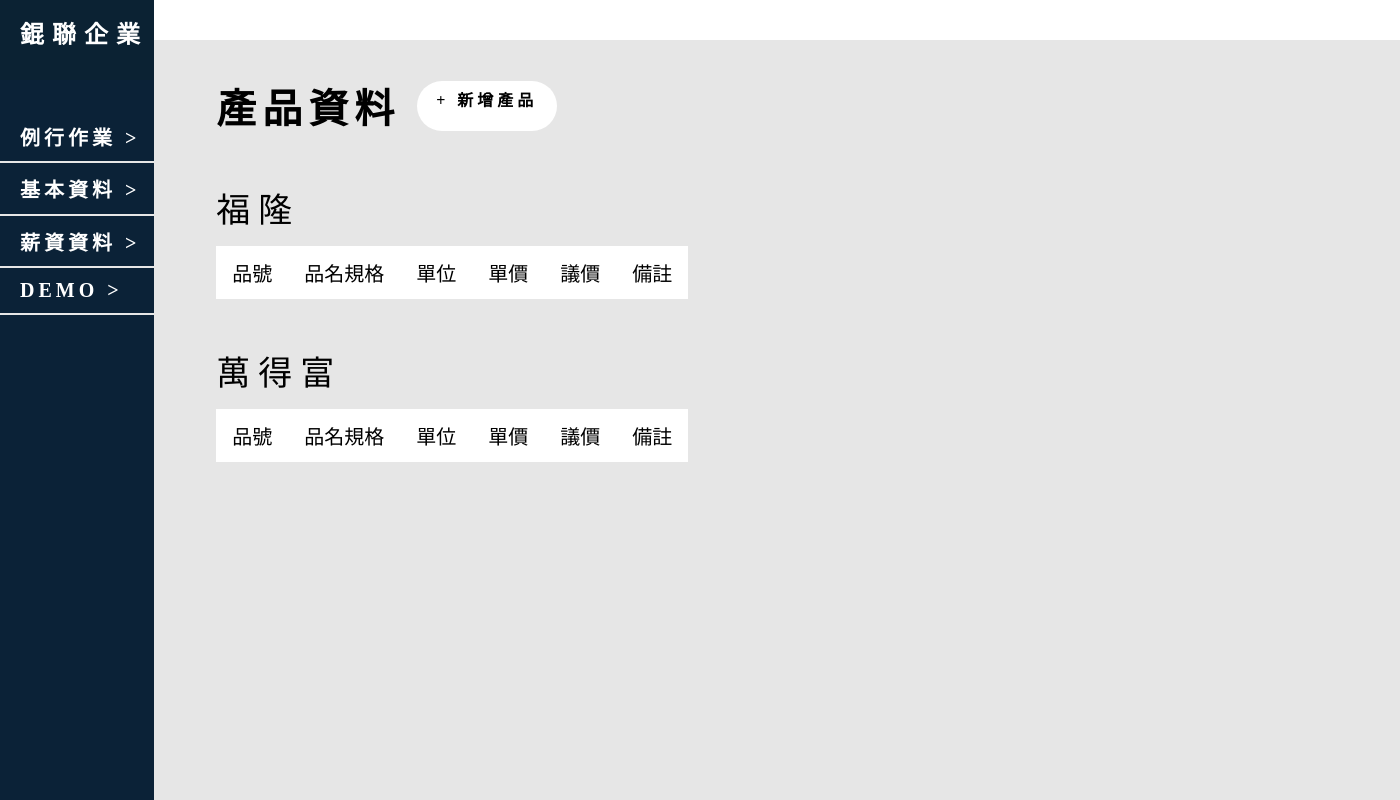
After one commit to liu-han-lun/KL, a CodeIgniter 4 app: the page made by app/Views/Pages/BasicInfo/ProductInfo/index.php in a window 1400 px wide. The commit adds this page. Run offline with PHP 8.4 and a stand-in for CodeIgniter, Linux system fonts and the light colour scheme; the template is opened without the code that fills it, so the values that code supplies are empty; some libraries are stand-ins or nearby versions.

Commit message:
text0729

```diff
--- a/app/Config/Routes.php
+++ b/app/Config/Routes.php
@@ -48,6 +48,8 @@ $routes->post('CustomerInfo/add' ,'CustomerInfo::runAdd') ;
 $routes->get('CustomerInfo/edit' ,'CustomerInfo::edit') ;
 $routes->post('CustomerInfo/edit' ,'CustomerInfo::runEdit') ;
 $routes->post('CustomerInfo/delete' ,'CustomerInfo::delete') ;
+
+$routes->get('ProductInfo' , 'ProductInfo::index') ;
 //$routes->post('NextPages','Home::NextPages/nextpage') ;
 
 
--- /dev/null
+++ b/app/Views/Pages/BasicInfo/ProductInfo/index.php
@@ -0,0 +1,164 @@
+<?php echo view('Templates/Header') ; ?>
+<?php echo view('Templates/Content') ; ?>
+	<section class = "product-info">
+		<div class="work">
+			<div class = "work-item">
+				<a href="ProductInfo">產品資料</a>
+			</div>
+			<div class = "product-info-item">
+				<a href="">+ 新增產品</a>
+			</div>
+		</div>
+		<div class="product-info-block">
+			<div class="product-info-block-form">
+				<table>
+					<caption>福隆</caption>
+					<tbody>
+						<tr class="title">
+							<td>
+								<p1>
+									品號
+								</p1>
+							</td>
+							<td>
+								<p1>
+									品名規格
+								</p1>
+							</td>
+							<td>
+								<p1>
+									單位
+								</p1>
+							</td>
+							<td>
+								<p1>
+									單價
+								</p1>
+							</td>
+							<td>
+								<p1>
+									議價
+								</p1>
+							</td>
+							<td>
+								<p1>
+									備註
+								</p1>
+							</td>
+						</tr>
+						<?php $i = 1 ?>
+						<?php foreach($queryA as $row): ?>
+							<tr>
+								<td>
+									<p>
+										<?php echo $row['productNum'] ?>
+									</p>
+								</td>
+								<td>
+									<p>
+										<?php echo $row['productSpec'] ?>
+									</p>
+								</td>
+								<td>
+									<p>
+										<?php echo $row['unit'] ?>
+									</p>
+								</td>
+								<td>
+									<p>
+										<?php echo $row['unitPrice'] ?>
+									</p>
+								</td>
+								<td>
+									<p>
+										<?php echo $row['sellingPrice'] ?>
+									</p>
+								</td>
+								<td>
+									<p>
+										<?php echo $row['PS'] ?>
+									</p>
+								</td>
+							</tr>
+						<?php $i++ ?>
+						<?php endforeach ?>
+					</tbody>
+				</table>
+				<table>
+					<caption>萬得富</caption>
+					<tbody>
+						<tr class="title">
+							<td>
+								<p1>
+									品號
+								</p1>
+							</td>
+							<td>
+								<p1>
+									品名規格
+								</p1>
+							</td>
+							<td>
+								<p1>
+									單位
+								</p1>
+							</td>
+							<td>
+								<p1>
+									單價
+								</p1>
+							</td>
+							<td>
+								<p1>
+									議價
+								</p1>
+							</td>
+							<td>
+								<p1>
+									備註
+								</p1>
+							</td>
+						</tr>
+						<?php $i = 1 ?>
+						<?php foreach($queryA as $row): ?>
+							<tr>
+								<td>
+									<p>
+										<?php echo $row['productNum'] ?>
+									</p>
+								</td>
+								<td>
+									<p>
+										<?php echo $row['productSpec'] ?>
+									</p>
+								</td>
+								<td>
+									<p>
+										<?php echo $row['unit'] ?>
+									</p>
+								</td>
+								<td>
+									<p>
+										<?php echo $row['unitPrice'] ?>
+									</p>
+								</td>
+								<td>
+									<p>
+										<?php echo $row['sellingPrice'] ?>
+									</p>
+								</td>
+								<td>
+									<p>
+										<?php echo $row['PS'] ?>
+									</p>
+								</td>
+							</tr>
+						<?php $i++ ?>
+						<?php endforeach ?>
+					</tbody>
+				</table>
+			</div>
+		</div>
+	</section>
+</section>
+<?php echo view('Templates/Footer') ; ?>
--- a/app/Views/Pages/BasicInfo/index.php
+++ b/app/Views/Pages/BasicInfo/index.php
@@ -7,7 +7,7 @@
 				<a href="CustomerInfo">廠商資料</a>
 			</div>
 			<div class = "work-item">
-				<a href="Home">產品資料</a>
+				<a href="ProductInfo">產品資料</a>
 			</div>
 			<div class = "work-item">
 				<a href="Home">定價資料</a>
--- a/app/Views/Templates/Header.php
+++ b/app/Views/Templates/Header.php
@@ -9,6 +9,7 @@
 	<link rel="stylesheet" type="text/css" href="/css/basic-info.css">
 	<link rel="stylesheet" type="text/css" href="/css/customer-info.css">
 	<link rel="stylesheet" type="text/css" href="/css/newcustomer.css">
+	<link rel="stylesheet" type="text/css" href="/css/product-info.css">
 
 </head>
 <body>
--- /dev/null
+++ b/public/css/product-info.css
@@ -0,0 +1,118 @@
+.product-info{
+
+	width: 100% ;
+	height: 95vh ;
+	background-color: rgb(230,230,230) ;
+
+}
+
+.product-info > .work {
+
+	margin: auto;
+
+}
+
+.product-info > .work > .work-item{
+
+	display: inline-block ;
+	vertical-align:middle;
+	padding-top: 3% ;
+	padding-left: 5% ;
+
+
+}
+
+.product-info > .work > .work-item form{
+
+
+}
+
+.product-info > .work > .work-item a{
+
+
+	font-family: '微軟正黑體' ;
+	font-size: 40px;
+	font-weight: bold ;
+	letter-spacing: 6px ;
+	color: rgb(0,0,0) ;
+
+	cursor: pointer ;
+	border-style: none ;
+	background-color: rgba(255,255,255,0);
+	padding-left: 0 ;
+	padding-right: 0 ;
+	padding-bottom: 2% ;
+
+}
+
+.product-info-item{
+
+	display: inline-block;
+	vertical-align:middle;
+	padding-top: 3% ;
+	margin-left: 1% ;
+	text-align: center;
+
+
+}
+
+.product-info-item > a{
+
+	display: block;
+	width:140px ;
+	height: 50px ;
+	border-radius:30px;
+	color: rgb(0,0,0) ;
+	background-color: rgb(255,255,255) ;
+
+	font-family: '微軟正黑體';
+	font-size: 16px ;
+	font-weight: bold ;
+	letter-spacing: 4px ;
+	line-height: 2.5rem;
+
+	cursor: pointer ;
+}
+
+.product-info-item > a:hover{
+
+	background-color: rgb(11,34,51) ;
+	color: rgb(255,255,255) ;
+}
+
+/*表單內容*/
+
+.product-info-block{
+	margin-left:5% ;
+	width: 90% ;
+}
+
+.product-info-block-form{
+}
+
+.product-info-block-form table{
+	border-collapse: collapse ;
+}
+
+
+.product-info-block-form caption{
+	color: black ;
+	font-size: 34px ;
+	letter-spacing: 8px ;
+	text-align: left ;
+	padding-top: 10% ;
+	padding-bottom: 3% ;
+}
+
+.product-info-block-form tbody{
+	background-color: rgb(255,255,255) ;
+
+}
+.product-info-block-form .title{
+	font-size: 20px;
+}
+.product-info-block-form td{
+
+	padding: 0.75rem 1rem ;
+	white-space: nowrap ;
+}
```
Also changed, not shown: app/Controllers/ProductInfo.php (added, +26 -0 lines), app/Database/product-info.sql (added, +52 -0 lines), app/Models/ProductModel.php (added, +23 -0 lines), app/Views/Pages/BasicInfo/ProductInfo/add.php (added, +73 -0 lines), app/Views/Pages/BasicInfo/ProductInfo/edit.php (added, +74 -0 lines).
